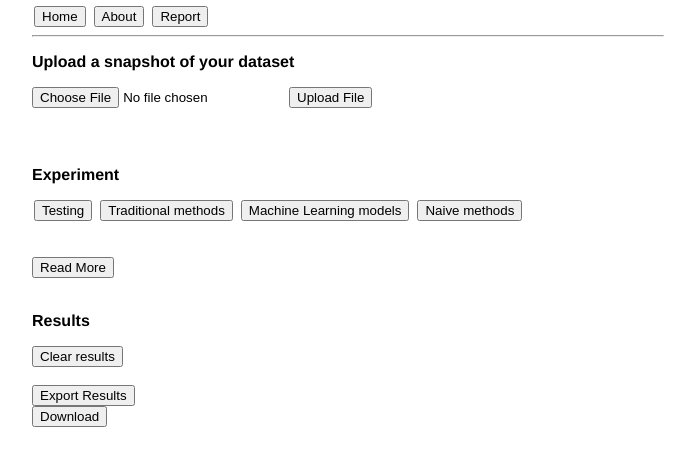
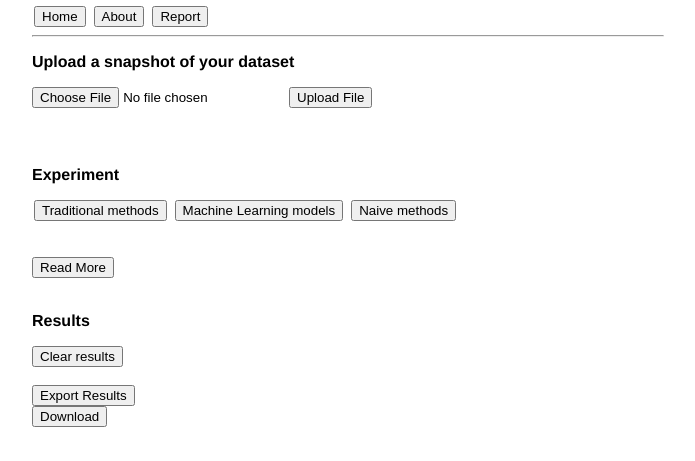
Before and after one commit to georgios-antoniadis/Dissertation_playground, a Flask app: page / in a window 1280 px wide. Shown: the part 170-631 px from the top of the page, without its empty margins (292-987 px from the left). Run offline with Flask 2, Linux system fonts and the light colour scheme; parts of the project's set-up code (start-up, migrations or seed data) failed here and were passed over.

Commit message:
remove testing button

```diff
--- a/templates/index.html
+++ b/templates/index.html
@@ -30,7 +30,6 @@
 
     <h3 class="Model_title">Experiment</h3>
     <div id="Model_buttons">
-    <button class='model' id='model_button' onclick="callFunction('function1')">Testing</button>
     <button class='model' id='model_button' onclick="callFunction('traditional_models')">Traditional methods</button>
     <button class='model' id='model_button' onclick="callFunction('ml_models')">Machine Learning models</button>
     <button class='model' id='model_button' onclick="callFunction('naive_methods')">Naive methods</button>
```
